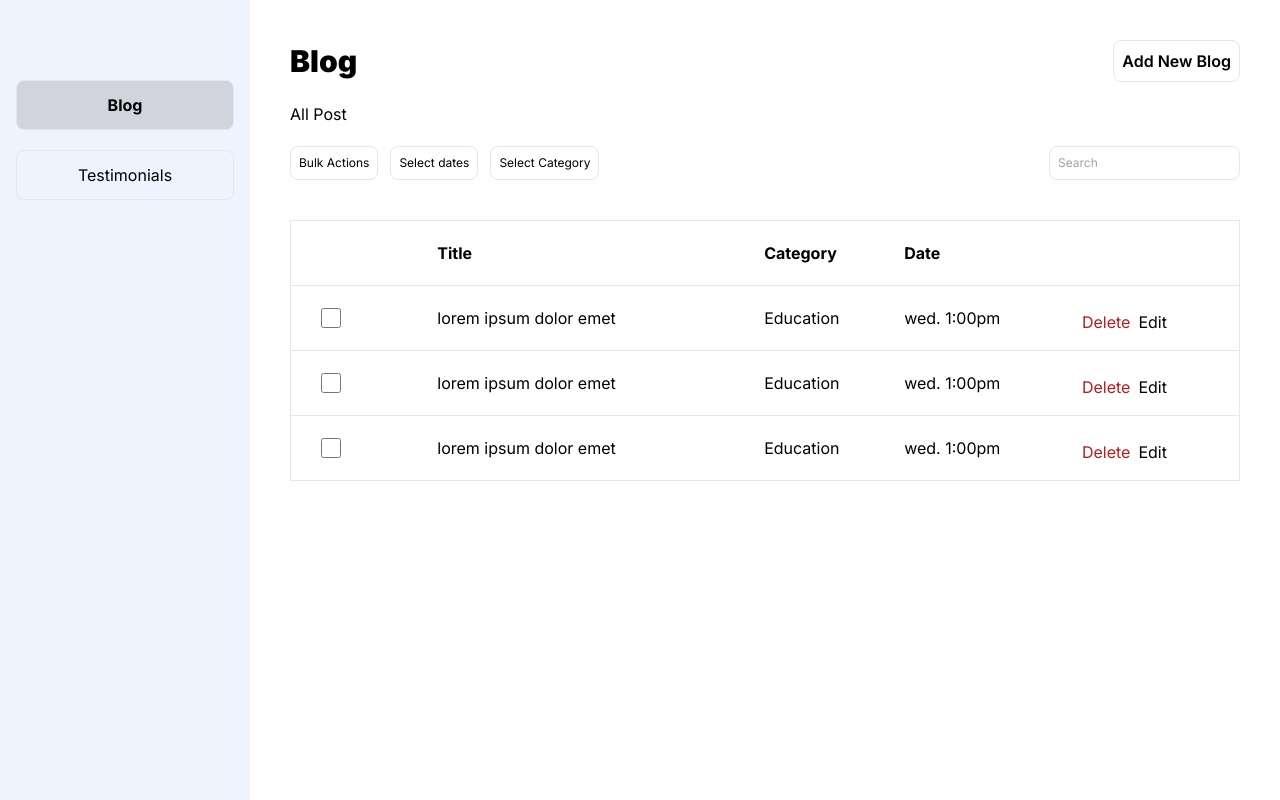
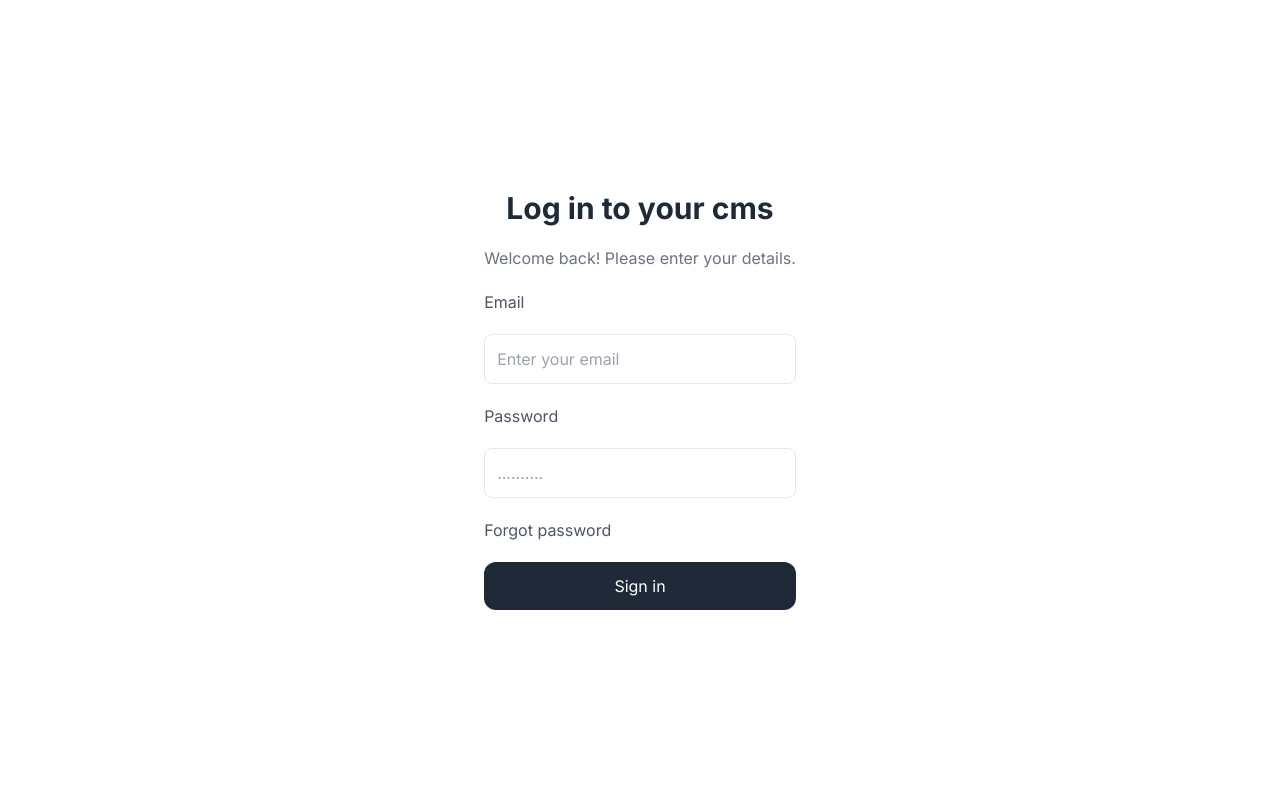
Before and after one commit to JosephIgbaji/edubanc, a Next.js app: page /admin in a window 1280 px wide. Built offline with nearby package versions, Linux system fonts and the light colour scheme.

Commit message:
login module resolved

```diff
--- a/src/app/(admin)/admin/page.js
+++ b/src/app/(admin)/admin/page.js
@@ -1,13 +1,13 @@
 "use client";
 import BlogTable from "@/components/admin/BlogTable";
 import ComponentsHeader from "@/components/admin/ComponentsHeader";
-import Login from "@/components/admin/login";
+import Login from "@/components/admin/Login";
 import React, { useState } from "react";
 import TextEditor from "@/components/admin/TextEditor";
 import TestimonialTable from "@/components/admin/TestimonialTable";
 
 const AdminPortal = () => {
-  const [signIn, setSignIn] = useState(true);
+  const [signIn, setSignIn] = useState(false);
   const [category, setCategory] = useState("blog");
   const [showBlogEditor, setShowBlogEditor] = useState(false);
   const [showTestimonialEditor, setShowTestimonialEditor] = useState(false);
```
